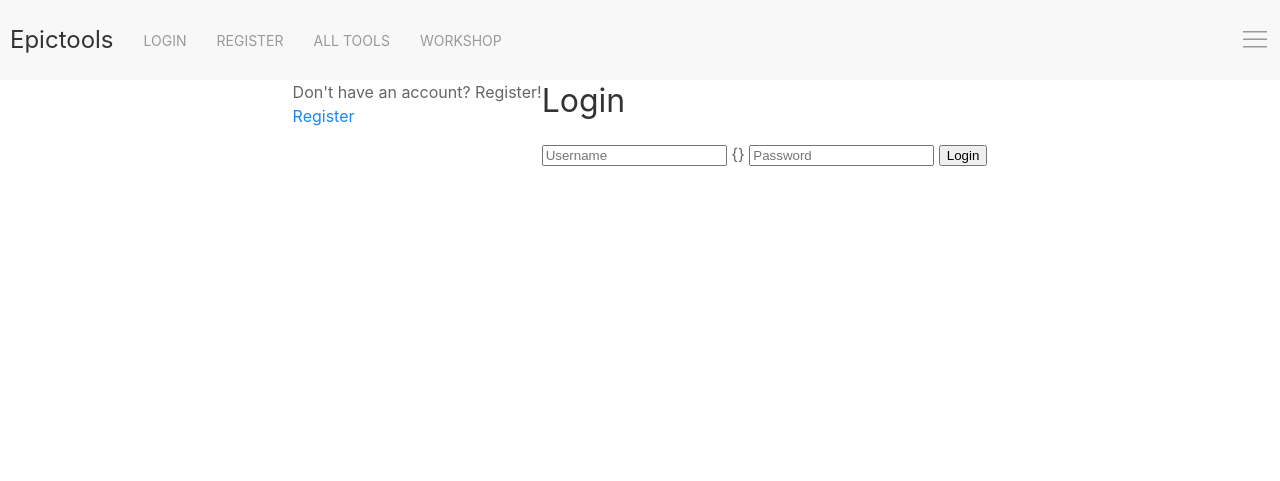
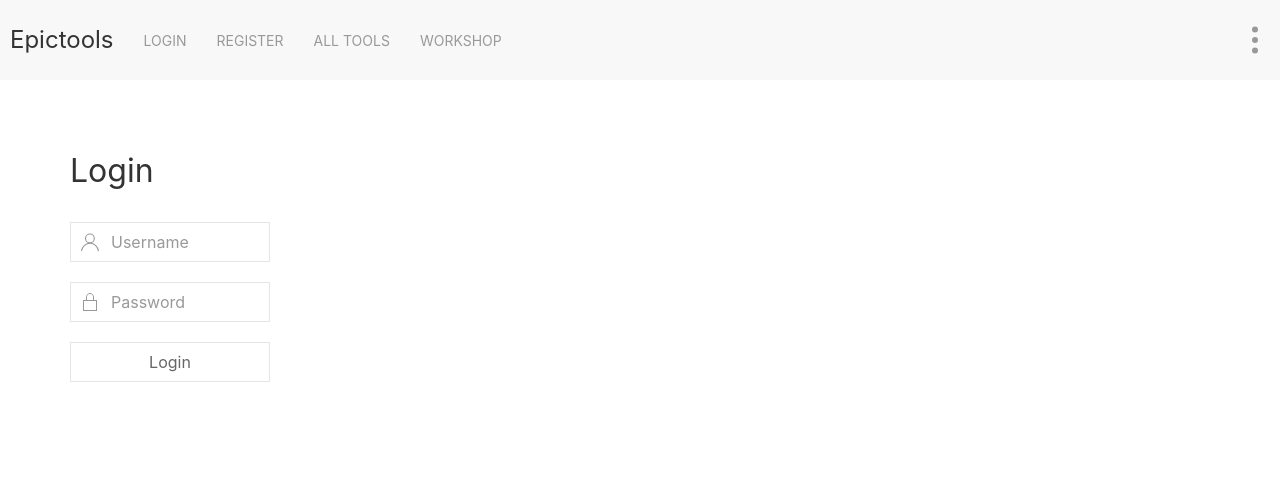
Before and after one commit to flashybolt/epictools-old, a Flask app: page /login in a window 1280 px wide. Shown: the top 481 px of the page. Run offline with Flask 2, Linux system fonts and the light colour scheme; some libraries are stand-ins or nearby versions.

Commit message:
Fixed login bug

```diff
--- a/app.py
+++ b/app.py
@@ -33,22 +33,23 @@ def logout():
 def login():
     form = LoginForm()
     if form.validate_on_submit():
-        flash('Hello!')
         user = User.query.filter_by(username=form.username.data).first()
-        if user.check_password(form.password.data) and user is not None:
-            login_user(user)
-            flash('Logged in successfully.')
-            return redirect(url_for('tools'))
-            #next = request.args.get('next')
-            #if next == None or not next[0]=='/':
-            #    next = url_for('tools')
-            #return redirect(next)
-        elif user is None:
-            flash('User does not exist.')
-            return redirect(url_for('login'))
-        elif not user.check_password(form.password.data):
-            flash('Your password is incorrect.')
-            return redirect(url_for('login'))
+        try:
+            if user.check_password(form.password.data) and user is not None:
+                login_user(user)
+                flash('Logged in successfully.')
+                return redirect(url_for('tools'))
+                #next = request.args.get('next')
+                #if next == None or not next[0]=='/':
+                #    next = url_for('tools')
+                #return redirect(next)
+        except AttributeError:
+            if user is None:
+                flash('User does not exist.')
+                return redirect(url_for('login'))
+            elif not user.check_password(form.password.data):
+                flash('Your password is incorrect.')
+                return redirect(url_for('login'))
     return render_template('login.html', title="Login", form=form)
 
 @app.route('/register', methods=['GET', 'POST'])
--- a/project/forms.py
+++ b/project/forms.py
@@ -8,7 +8,7 @@ def testingboi(form, field):
         raise ValidationError('Must be 42')
 
 class LoginForm(FlaskForm):
-    username = StringField('Username', validators=[DataRequired(message="Username is required."), testingboi])
+    username = StringField('Username', validators=[DataRequired(message="Username is required.")])
     password = PasswordField('Password', validators=[DataRequired(message="Password is required.")])
     submit = SubmitField('Login')
 
--- a/project/static/css/base.css
+++ b/project/static/css/base.css
@@ -2,10 +2,6 @@ body {
   margin:0px;
   height:100vh;
   width:100%;
-}
-
-nav[uk-navbar] {
-
 }
 /*
 .nav-bar {
@@ -81,8 +77,3 @@ nav[uk-navbar] {
   cursor:pointer;
 }
 */
-.content {
-  transition:margin 0.2s;
-  display:flex;
-  justify-content:center;
-}
--- a/project/templates/base.html
+++ b/project/templates/base.html
@@ -99,7 +99,7 @@
       <div class="uk-navbar-right">
         <ul class="uk-navbar-nav">
           <li>
-            <a href="#"><span uk-icon="icon:menu;ratio:1.5" class="uk-margin-small-right"></span></a>
+            <a href="#"><span uk-icon="icon:more-vertical;ratio:1.5" class="uk-margin-small-right"></span></a>
             <div class="uk-navbar-dropdown" uk-dropdown="pos:bottom-left">
               <ul class="uk-nav uk-navbar-dropdown-nav">
                 <li><a href="#">Terms of Use</a></li>
@@ -112,7 +112,7 @@
         </ul>
       </div>
     </nav>
-    <div class="content">
+    <div class="uk-padding-large">
       {% block content %}
       {% endblock %}
     </div>
--- a/project/templates/login.html
+++ b/project/templates/login.html
@@ -1,36 +1,40 @@
 {% extends "base.html" %}
 {% block content %}
-<div class="bg">
-  {% if request.path == "/register" %}
-  <div class="login-register-text">Already have an account? Login!</div>
-  <div class="login-register-button"><a href="{{url_for('login')}}" class="link">Login</a></div>
-  {% elif request.path == "/login" %}
-  <div class="login-register-text">Don't have an account? Register!</div>
-  <div class="login-register-button"><a href="{{url_for('register')}}" class="link">Register</a></div>
+<h2 class="uk-align-center">Login</h2>
+<form class="uk-align-center" style="height:50%;" novalidate method="POST">
+  {# This hidden_tag is a CSRF security feature. #}
+  {{ form.hidden_tag() }}
+  <div class="uk-margin">
+    <div class="uk-inline">
+      <span class="uk-form-icon" uk-icon="icon: user"></span>
+      {{ form.username(placeholder="Username", class="uk-input uk-form-width-medium") }}
+    </div>
+  </div>
+  <div class="uk-margin">
+    <div class="uk-inline">
+      <span class="uk-form-icon" uk-icon="icon: lock"></span>
+      {{ form.password(placeholder="Password", class="uk-input uk-form-width-medium") }}
+    </div>
+  </div>
+  <div class="uk-margin">
+    {% if form.username.errors %}
+    {% for error in form.username.errors %}
+    {{ error }}
+    {% endfor %}
+    {% endif %}
+    {% if form.password.errors %}
+    {% for error in form.password.errors %}
+    {{ error }}
+    {% endfor %}
     {% endif %}
   </div>
-<div class="form-wrapper">
-  <div class="form-box">
-    <h2 class="form-heading">Login</h2>
-    <form class="form" style="height:50%;" novalidate>
-      {# This hidden_tag is a CSRF security feature. #}
-      {{ form.hidden_tag() }}
-      {{ form.username(class="input", placeholder="Username", maxlength=100) }}
-      {% if form.errors %}
-        {% for error in form.username.errors %}{{ error }}{% endfor %}
-      {% else %}
-        {{form.errors}}
-      {% endif %}
-      {{ form.password(class="input", placeholder="Password", maxlength=20) }}
-      {{ form.submit(class="input submit") }}
+  {{ form.submit(class="uk-input uk-form-width-medium") }}
 </form>
 {% for mess in get_flashed_messages() %}
-    <div class="form-flash">
+<div>
   {{mess}}
 </div>
   {% endfor %}
-  </div>
-</div>
 {% endblock %}
 {% block stylesheets_and_scripts %}
 {% endblock %}
```
Lines whose indentation alone changed are shown as unchanged.
